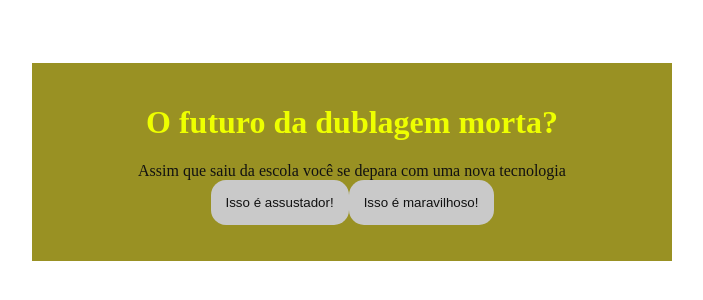
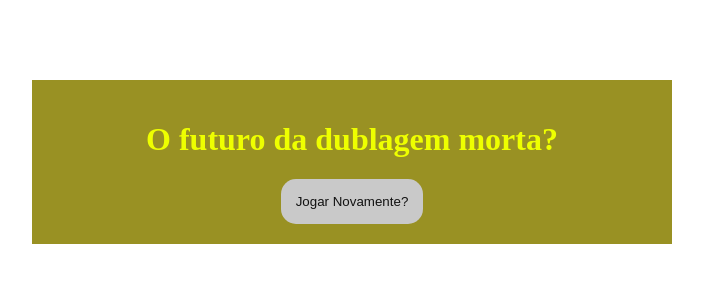
Before and after one commit to FabianoCordioli/Dublagem-Morta, a plain HTML site: page index.html in a window 1280 px wide. Shown: the part 246-546 px from the top of the page, without its empty margins (288-991 px from the left). Drawn offline with Linux system fonts and the light colour scheme.

Commit message:
Update index.html

```diff
--- a/index.html
+++ b/index.html
@@ -13,7 +13,10 @@
         <div class="caixa-alternativas"></div>
         <div class="caixa-resultado"></div>
             <p class="texto-resultado"></p>
+            <button class="novamente-btn">Jogar Novamente?</button>
     </div>
-    <script src="script.js"></script>
+    <script type="module" src="js/aleatorio.js"></script>
+    <script type="module" src="js/perguntas.js"></script>
+    <script type="module" src="js/script.js"></script>
 </body>
 </html>
```
